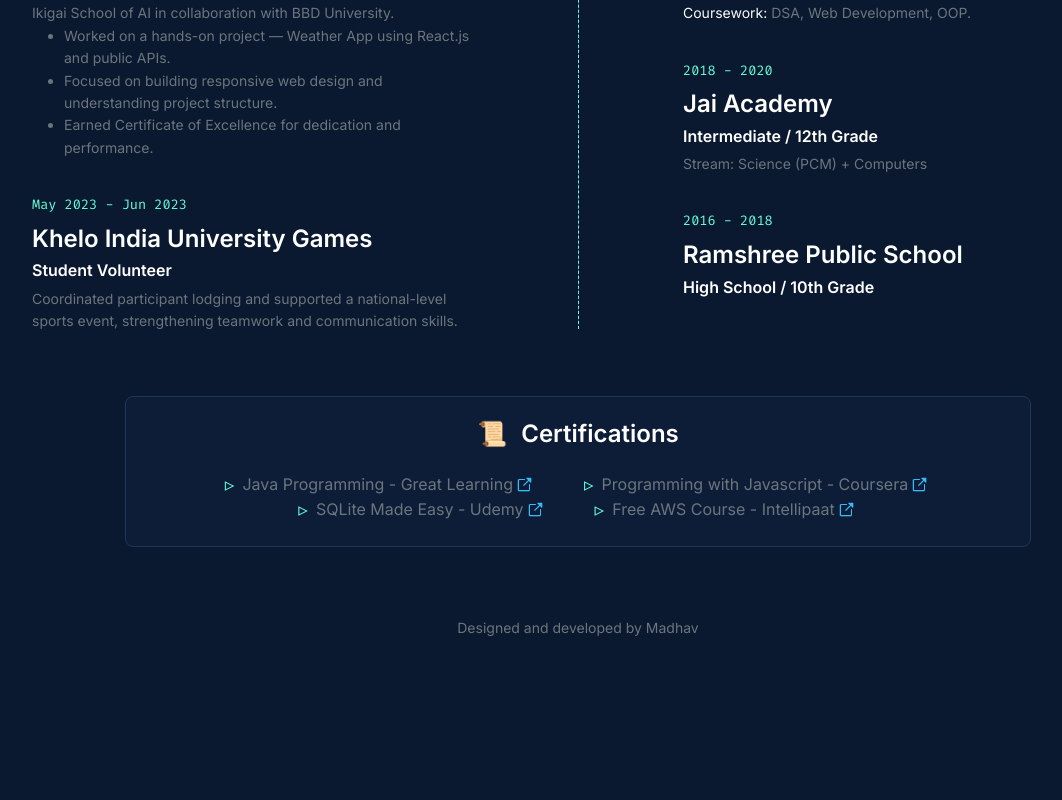
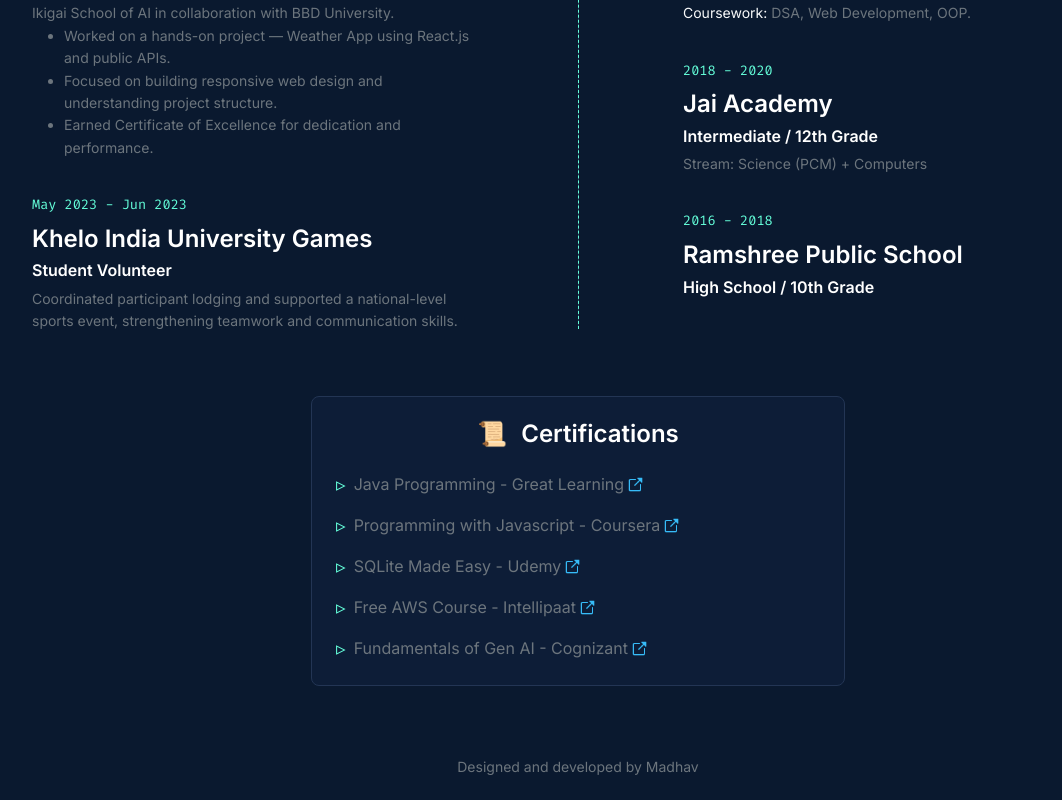
Before and after one commit to MadhavAgrawal06/my-portfolio, a React (Vite) app: page /experience in a window 1280 px wide. Shown: the part 382-1182 px from the top of the page, without its empty margins (62-1124 px from the left). Before the commit the page ends 1043 px from the top, so only its background shows below. Built offline with nearby package versions, Linux system fonts and the light colour scheme.

Commit message:
update resume and certificate

```diff
--- a/src/components/EducationWork.jsx
+++ b/src/components/EducationWork.jsx
@@ -104,7 +104,7 @@ const EducationWork = () => {
          </div>
 
          <div className="row justify-content-center mt-4">
-            <div className="col-lg-10">
+            <div className="col-lg-6">
                 <div className="text-center p-4" style={{
                     backgroundColor: 'rgba(17, 34, 64, 0.5)',
                     border: '1px solid #233554',
@@ -113,44 +113,62 @@ const EducationWork = () => {
                     <h4 className="text-white mb-4">
                         <span className="fs-4 me-2">📜</span> Certifications
                     </h4>
-                    <div className="d-flex flex-column flex-md-row justify-content-center align-items-center gap-3 gap-md-5 text-secondary">
+                  <div className="d-flex flex-column justify-content-center align-items-start gap-3 text-secondary">
 
-                        <a href="https://drive.google.com/file/d/18pt17Pe8Gk7vzBdW5IoVKtZKLhI3y2Cb/view?usp=sharing" target="_blank" rel="noreferrer" className="text-decoration-none text-secondary hover-cyan">
+    <a href="https://drive.google.com/file/d/18pt17Pe8Gk7vzBdW5IoVKtZKLhI3y2Cb/view?usp=sharing"
+        target="_blank"
+        rel="noreferrer"
+        className="text-decoration-none text-secondary hover-cyan">
         <div className="d-flex align-items-center">
-                             <span style={{color:'#64ffda', fontSize:'1.2rem'}} className="me-2">▹</span >
+            <span style={{ color: '#64ffda', fontSize: '1.2rem' }} className="me-2">▹</span>
             Java Programming - Great Learning
-                             <img className="mx-1"src="/images/resize.png" height="15px" width="15px" alt="" />
+            <img className="mx-1" src="/images/resize.png" height="15px" width="15px" alt="" />
         </div>
     </a>
 
-                        <a href="https://www.coursera.org/account/accomplishments/verify/EWZU3PB30WE5" target="_blank" rel="noreferrer" className="text-decoration-none text-secondary hover-cyan">
+    <a href="https://www.coursera.org/account/accomplishments/verify/EWZU3PB30WE5"
+        target="_blank"
+        rel="noreferrer"
+        className="text-decoration-none text-secondary hover-cyan">
         <div className="d-flex align-items-center">
-                             <span style={{color:'#64ffda', fontSize:'1.2rem'}} className="me-2">▹</span>
+            <span style={{ color: '#64ffda', fontSize: '1.2rem' }} className="me-2">▹</span>
             Programming with Javascript - Coursera
             <img className="mx-1" src="/images/resize.png" height="15px" width="15px" alt="" />
         </div>
     </a>
 
-
-                    </div>
-                        <div className="d-flex flex-column flex-md-row justify-content-center align-items-center gap-3 gap-md-5 text-secondary mr-6">
-
-                        <a href="https://drive.google.com/file/d/1cjy8hNvJEU0cCWYKgiA1OMHDZjhzpIza/view?usp=drive_link" target="_blank" rel="noreferrer" className="text-decoration-none text-secondary hover-cyan">
+    <a href="https://drive.google.com/file/d/1cjy8hNvJEU0cCWYKgiA1OMHDZjhzpIza/view?usp=drive_link"
+        target="_blank"
+        rel="noreferrer"
+        className="text-decoration-none text-secondary hover-cyan">
         <div className="d-flex align-items-center">
-                             <span style={{color:'#64ffda', fontSize:'1.2rem'}} className="me-2">▹</span>
+            <span style={{ color: '#64ffda', fontSize: '1.2rem' }} className="me-2">▹</span>
             SQLite Made Easy - Udemy
-                             <img className="mx-1"src="/images/resize.png" height="15px" width="15px" alt="" />
+            <img className="mx-1" src="/images/resize.png" height="15px" width="15px" alt="" />
         </div>
     </a>
 
-                        <a href="https://drive.google.com/file/d/1vGZc1MikZkB8QAdEWK9Q-HguiOGGtLD2/view?usp=sharing" target="_blank" rel="noreferrer" className="text-decoration-none text-secondary hover-cyan">
+    <a href="https://drive.google.com/file/d/1vGZc1MikZkB8QAdEWK9Q-HguiOGGtLD2/view?usp=sharing"
+        target="_blank"
+        rel="noreferrer"
+        className="text-decoration-none text-secondary hover-cyan">
         <div className="d-flex align-items-center">
-                             <span style={{color:'#64ffda', fontSize:'1.2rem'}} className="me-2">▹</span>
+            <span style={{ color: '#64ffda', fontSize: '1.2rem' }} className="me-2">▹</span>
             Free AWS Course - Intellipaat
-                             <img className="mx-1"src="/images/resize.png" height="15px" width="15px" alt="" />
+            <img className="mx-1" src="/images/resize.png" height="15px" width="15px" alt="" />
         </div>
     </a>
 
+    <a href="https://drive.google.com/file/d/1kYVuYTHVQg1_Zphdop6ui5lySWSLJiXi/view?usp=sharing"
+        target="_blank"
+        rel="noreferrer"
+        className="text-decoration-none text-secondary hover-cyan">
+        <div className="d-flex align-items-center">
+            <span style={{ color: '#64ffda', fontSize: '1.2rem' }} className="me-2">▹</span>
+            Fundamentals of Gen AI - Cognizant
+            <img className="mx-1" src="/images/resize.png" height="15px" width="15px" alt="" />
+        </div>
+    </a>
 
 </div>
                 </div>
--- a/src/components/Hero.jsx
+++ b/src/components/Hero.jsx
@@ -21,7 +21,7 @@ const Hero = () => {
 
           <div className="d-flex gap-1">
             <a
-              href="https://drive.google.com/file/d/1MYsPBPCJCMMQ12bWc51uXMtPfHip8tdu/view?usp=sharing"
+              href="https://drive.google.com/file/d/1Ghw8tpm3bfJpq2j2Qz1EhBt9N6tfRH60/view?usp=sharing"
               target="_blank"
               rel="noopener noreferrer"
             >
```
Lines whose indentation alone changed are shown as unchanged.
